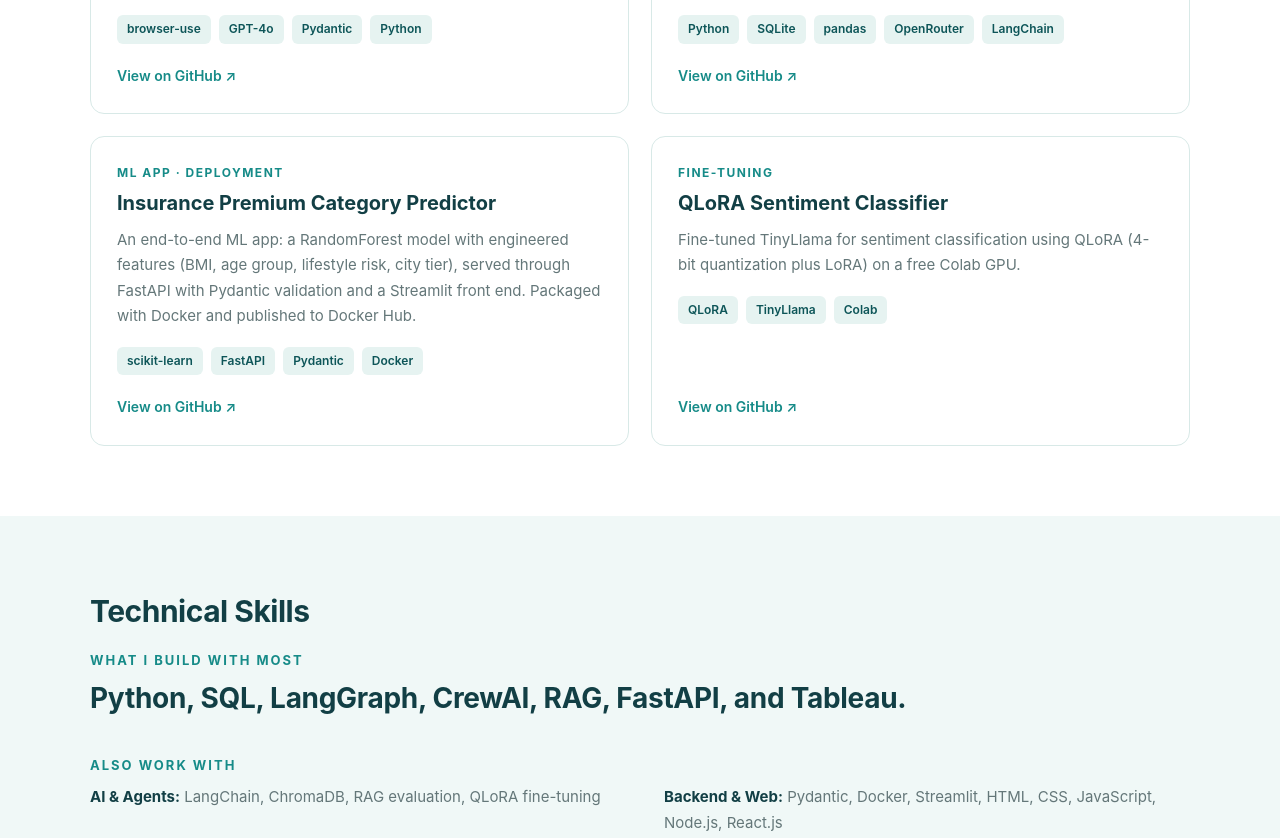
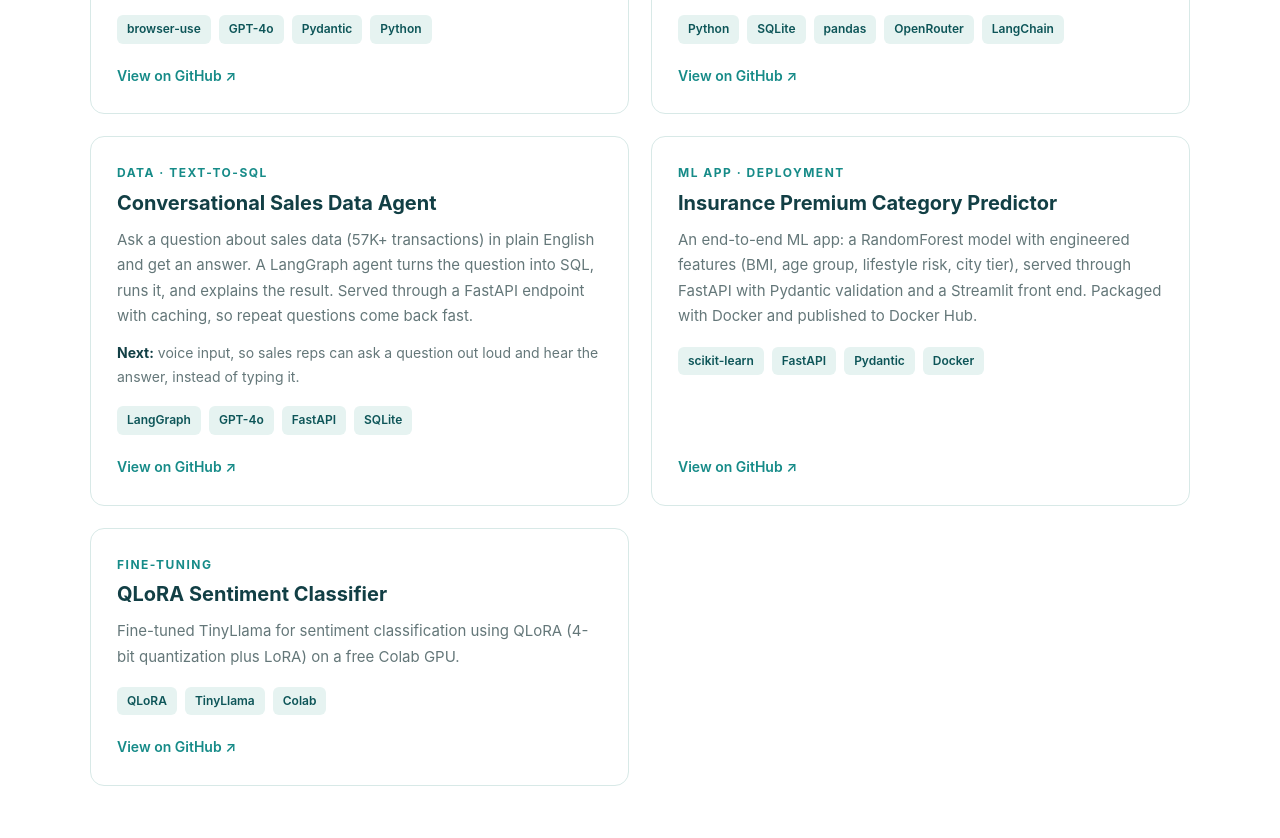
Before and after one commit to AditiGuptaz/aditiguptaz.github.io, a plain HTML site: page index.html in a window 1280 px wide. Shown: the part 1943-2781 px from the top of the page. Drawn offline with Linux system fonts and the light colour scheme.

Commit message:
Add files via upload

```diff
--- a/index.html
+++ b/index.html
@@ -911,6 +911,27 @@
 
 
           <div class="card">
+            <div class="card-label">Data · Text-to-SQL</div>
+            <h3>Conversational Sales Data Agent</h3>
+            <p>
+              Ask a question about sales data (57K+ transactions) in plain
+              English and get an answer. A LangGraph agent turns the
+              question into SQL, runs it, and explains the result. Served through a FastAPI
+              endpoint with caching, so repeat questions come back fast.
+            </p>
+            <p class="card-next"><strong>Next:</strong> voice input, so sales reps can ask a question out loud and hear the answer, instead of typing it.</p>
+            <div class="tags">
+              <span class="tag">LangGraph</span>
+              <span class="tag">GPT-4o</span>
+              <span class="tag">FastAPI</span>
+              <span class="tag">SQLite</span>
+            </div>
+            <a class="project-link"
+               href="https://github.com/AditiGuptaz/867-Sales-Agent-API-with-caching"
+               target="_blank" rel="noopener noreferrer">View on GitHub ↗</a>
+          </div>
+
+          <div class="card">
             <div class="card-label">ML app · Deployment</div>
             <h3>Insurance Premium Category Predictor</h3>
             <p>
@@ -1097,9 +1118,10 @@
             </div>
 
             <p>
-              I've worked with pharmaceutical sales data and built
-              enterprise banking software, so I know how messy real
-              business data is and how much accuracy matters. Now I'm focused
+              Much of my career has been in pharma analytics, pulling together
+              data from many different sources, plus a few years building
+              enterprise banking software. So I know how messy real business
+              data is and how much accuracy matters. Now I'm focused
               on AI engineering: building agents that work with that kind of
               data, with the checks that make them safe to trust, like human
               review, audit logging, and evaluation.
@@ -1172,9 +1194,6 @@
     <div class="container footer-inner">
       <span>© 2026 Aditi Gupta · Built with HTML, CSS &amp; JavaScript</span>
       <div class="footer-links">
-        <a href="https://github.com/AditiGuptaz" target="_blank" rel="noopener noreferrer">GitHub ↗</a>
-        <a href="https://www.linkedin.com/in/aditi-gupta-78bb518b/" target="_blank" rel="noopener noreferrer">LinkedIn ↗</a>
-        <a href="Aditi_Gupta_Resume.pdf" target="_blank" rel="noopener noreferrer">Resume ↗</a>
         <a href="#home">Back to top ↑</a>
       </div>
     </div>
```
